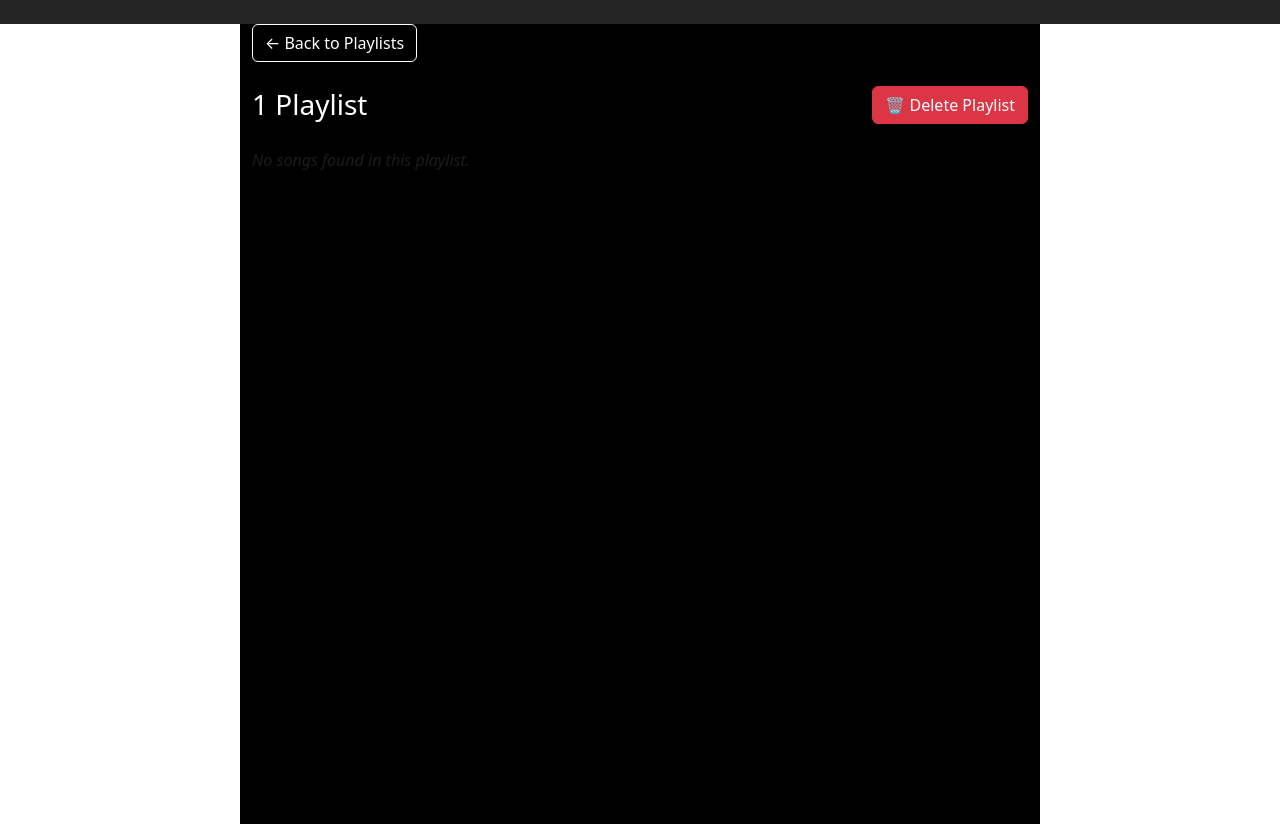
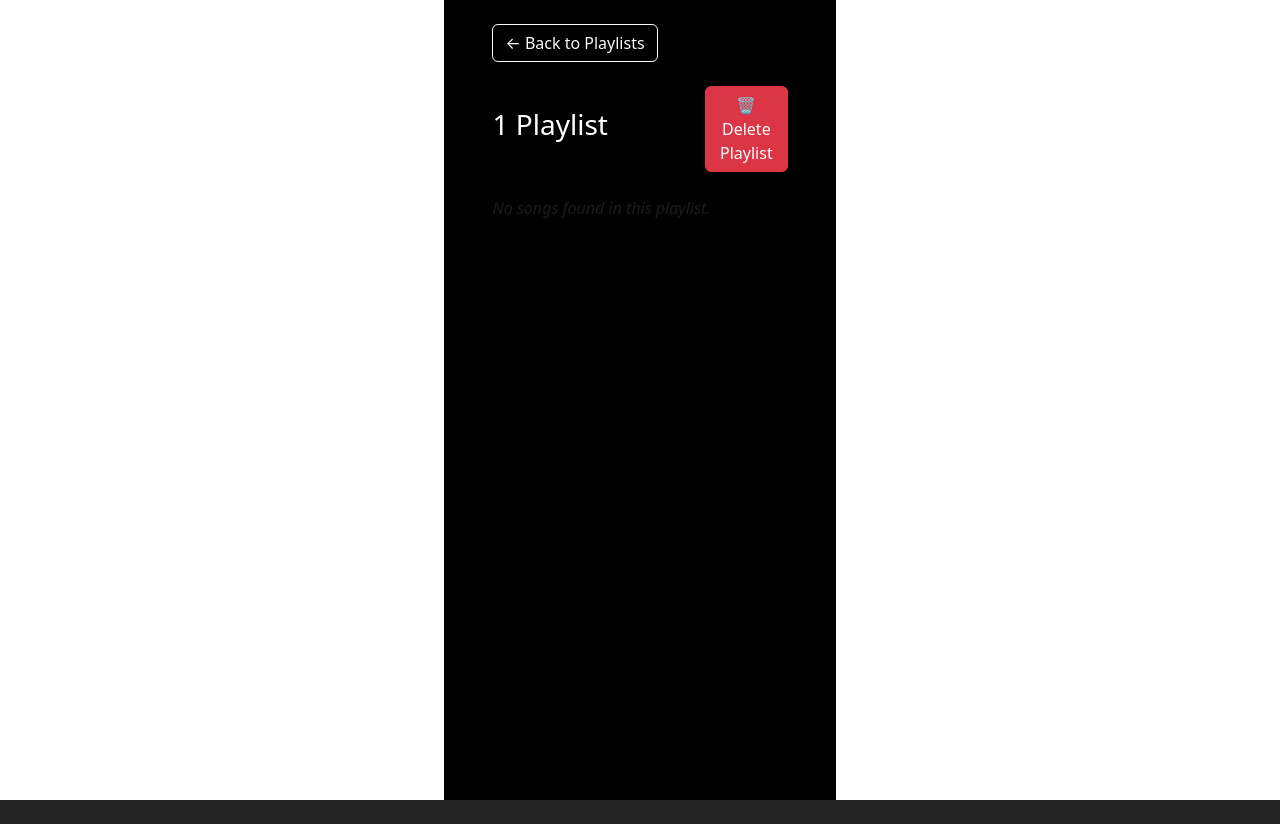
Before and after one commit to teligent-technology/Music-Application, a React (Vite) app in the folder Frontend/: page /playlist/1 in a window 1280 px wide. After the commit the page ends 800 px from the top, so only its background shows below. Built offline with nearby package versions, Linux system fonts and the light colour scheme.

Commit message:
Some changes

```diff
--- a/Frontend/src/Components/PlaylistViewer.jsx
+++ b/Frontend/src/Components/PlaylistViewer.jsx
@@ -30,16 +30,12 @@ const PlaylistViewer = () => {
     setPlaylists(storedPlaylists);
   };
 
-  const handlePlay = (index) => {
-    setCurrentIndex(index);
-  };
-
+  const handlePlay = (index) => setCurrentIndex(index);
   const handleNext = () => {
     if (currentIndex < matchedSongs.length - 1) {
       setCurrentIndex(prevIndex => prevIndex + 1);
     }
   };
-
   const handlePrev = () => {
     if (currentIndex > 0) {
       setCurrentIndex(prevIndex => prevIndex - 1);
@@ -62,7 +58,6 @@ const PlaylistViewer = () => {
   const removeSongFromPlaylist = (songToRemove) => {
     const filename = songToRemove.src.split('/').pop();
     const updatedFilenames = playlists[name].filter(f => f !== filename);
-
     const updatedPlaylists = {
       ...playlists,
       [name]: updatedFilenames
@@ -98,65 +93,62 @@ const PlaylistViewer = () => {
 
   return (
     <div
-      className="container mt-4"
-      style={{ backgroundColor: 'black', color: 'white', minHeight: '100vh', minWidth: '100vh' }}
+      className="container-fluid py-4 px-3 px-md-5"
+      style={{ backgroundColor: 'black', color: 'white', minHeight: '100vh' }}
     >
       {/* Back button */}
+      <div className="mb-4">
         <button
-        className="btn btn-outline-secondary mb-4"
+          className="btn btn-outline-light"
           onClick={() => navigate('/playlist')}
-        aria-label="Back to playlist overview"
-        style={{ color: 'white', borderColor: 'white' }}
         >
           ← Back to Playlists
         </button>
+      </div>
 
       {/* Playlist header with delete */}
-      <div className="d-flex flex-column flex-md-row justify-content-between align-items-start align-items-md-center mb-4">
-        <h3 className="mb-3 mb-md-0 text-truncate" style={{ maxWidth: '80%' }}>
-          {name} Playlist
-        </h3>
+      <div className="row align-items-center mb-4">
+        <div className="col-12 col-md-8">
+          <h3 className="text-truncate">{name} Playlist</h3>
+        </div>
+        <div className="col-12 col-md-4 text-md-end mt-3 mt-md-0">
           <button
             onClick={handleDeletePlaylist}
-          className="btn btn-danger"
-          aria-label="Delete Playlist"
-          title={`Delete "${name}" playlist`}
+            className="btn btn-danger w-100 w-md-auto"
           >
             🗑 Delete Playlist
           </button>
         </div>
+      </div>
 
       {/* Song list */}
       {matchedSongs.length > 0 ? (
-        <ul className="list-group shadow-sm">
+        <ul className="list-group mb-4">
           {matchedSongs.map((song, index) => (
             <li
               key={index}
-              className={`list-group-item d-flex justify-content-between align-items-center ${
+              className={`list-group-item d-flex flex-column flex-sm-row justify-content-between align-items-start align-items-sm-center ${
                 index === currentIndex ? 'active text-white' : ''
               }`}
-              role="listitem"
-              aria-current={index === currentIndex ? 'true' : 'false'}
-              style={{ backgroundColor: index === currentIndex ? '#0d6efd' : 'transparent', color: index === currentIndex ? 'white' : 'inherit' }}
+              style={{
+                backgroundColor: index === currentIndex ? '#0d6efd' : 'transparent',
+                color: index === currentIndex ? 'white' : 'inherit'
+              }}
             >
-              <div className="flex-grow-1 me-3 text-truncate">
-                <strong>{song.song}</strong> <small className="text-muted" style={{ color: 'lightgray' }}>by {song.artist}</small>
+              <div className="flex-grow-1 me-sm-3 text-truncate mb-2 mb-sm-0">
+                <strong>{song.song}</strong>{' '}
+                <small className="text-light">by {song.artist}</small>
               </div>
-              <div className="btn-group" role="group" aria-label="Song controls">
+              <div className="btn-group" role="group">
                 <button
                   onClick={() => handlePlay(index)}
                   className={`btn btn-sm ${index === currentIndex ? 'btn-light text-primary' : 'btn-primary'}`}
-                  aria-pressed={index === currentIndex}
-                  aria-label={`Play ${song.song}`}
-                  title={`Play ${song.song}`}
                 >
                   ▶
                 </button>
                 <button
                   onClick={() => removeSongFromPlaylist(song)}
                   className="btn btn-sm btn-outline-danger"
-                  aria-label={`Remove ${song.song} from playlist`}
-                  title={`Remove ${song.song}`}
                 >
                   ✖
                 </button>
@@ -165,7 +157,7 @@ const PlaylistViewer = () => {
           ))}
         </ul>
       ) : (
-        <p className="text-muted fst-italic" style={{ color: 'lightgray' }}>No songs found in this playlist.</p>
+        <p className="text-muted fst-italic">No songs found in this playlist.</p>
       )}
 
       {/* Audio Player */}
@@ -173,12 +165,11 @@ const PlaylistViewer = () => {
         <div
           id="audio-player"
           className="mt-4 p-3 border rounded bg-light shadow-sm"
-          aria-live="polite"
-          aria-atomic="true"
           style={{ color: 'black' }}
         >
           <h5 className="mb-3">
-            Now Playing: <span className="text-primary">{matchedSongs[currentIndex].song}</span>
+            Now Playing:{' '}
+            <span className="text-primary">{matchedSongs[currentIndex].song}</span>
           </h5>
           <audio
             ref={audioRef}
@@ -192,12 +183,11 @@ const PlaylistViewer = () => {
             Your browser does not support the audio element.
           </audio>
 
-          <div className="mt-3 d-flex gap-2 justify-content-center justify-content-sm-start">
+          <div className="mt-3 d-flex flex-column flex-sm-row gap-2 justify-content-center justify-content-sm-start">
             <button
               onClick={handlePrev}
               className="btn btn-secondary"
               disabled={currentIndex === 0}
-              aria-label="Previous Song"
             >
               ⏮ Previous
             </button>
@@ -205,7 +195,6 @@ const PlaylistViewer = () => {
               onClick={handleNext}
               className="btn btn-secondary"
               disabled={currentIndex === matchedSongs.length - 1}
-              aria-label="Next Song"
             >
               ⏭ Next
             </button>
```
Lines whose indentation alone changed are shown as unchanged.
